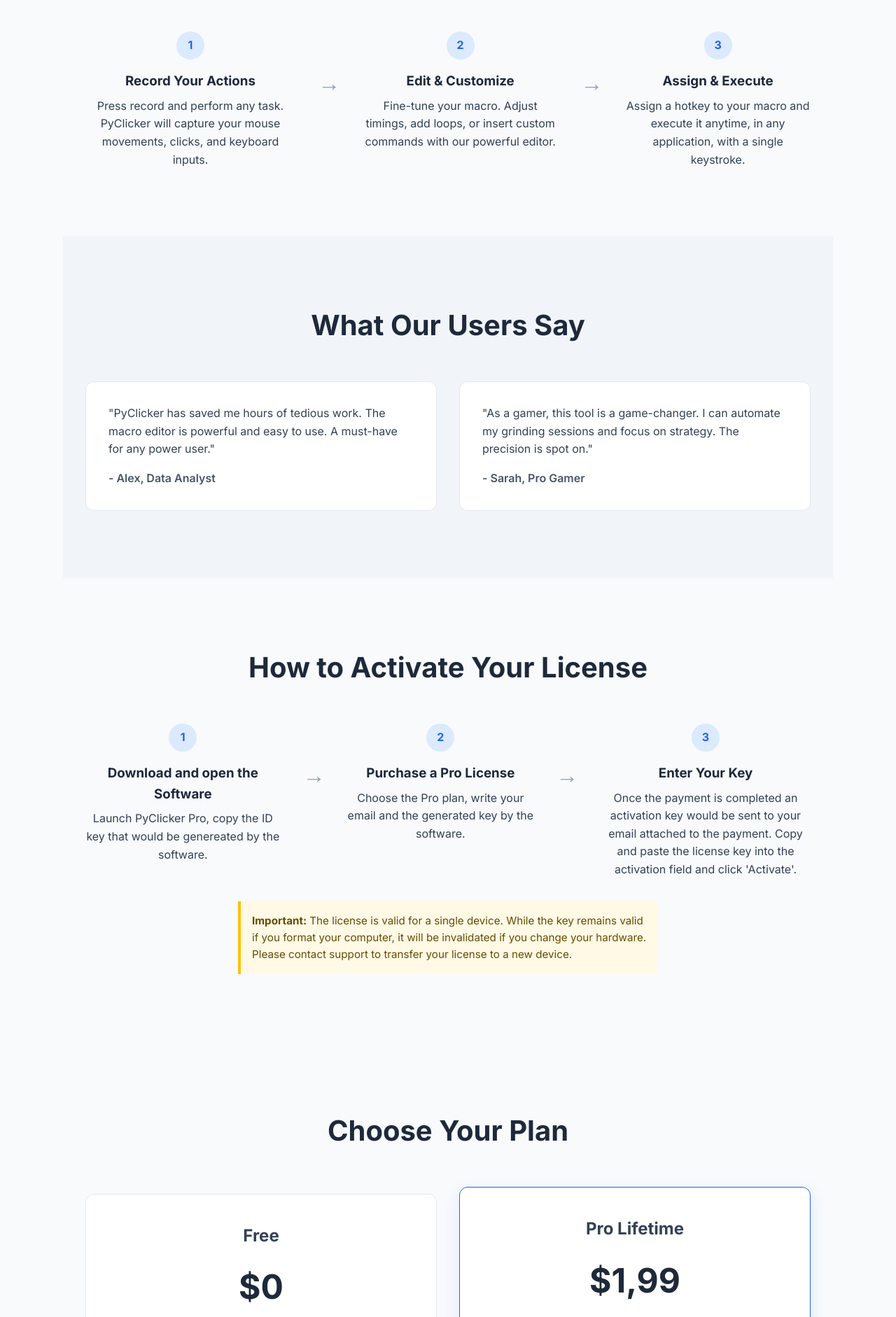
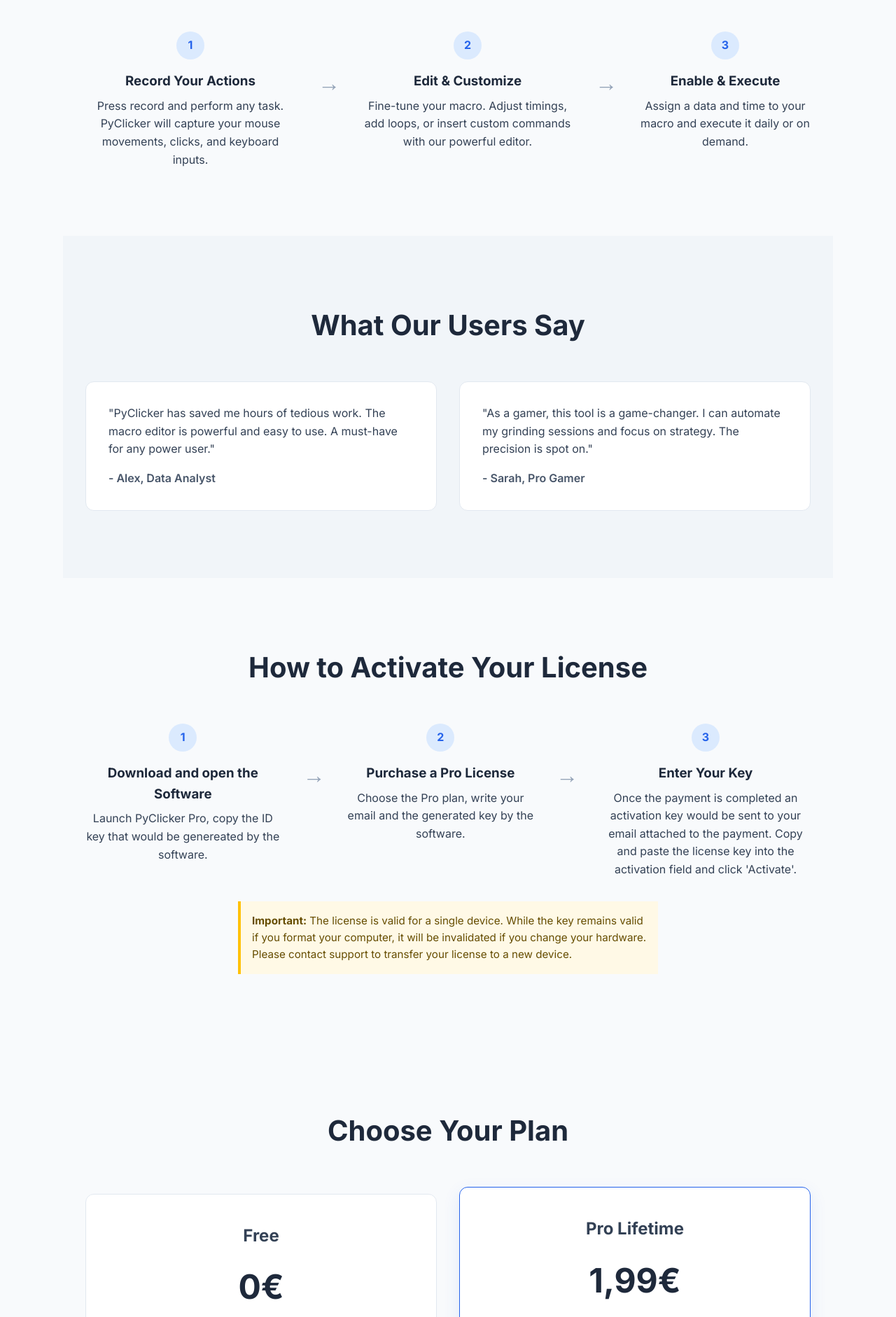
Before and after one commit to CoreSecFrame/PyClicker, a plain HTML site: page index.html in a window 1280 px wide. Shown: the part 1539-3421 px from the top of the page at 70% size. Drawn offline with Linux system fonts and the light colour scheme.

Commit message:
Update index.html

```diff
--- a/index.html
+++ b/index.html
@@ -14,7 +14,7 @@
 
 <body>
   <nav class="navbar">
-    <div class="logo">PyClicker</div>
+    <div class="logo" onclick="window.location.href = '#'" onmouseover="this.style.cursor = 'pointer'">PyClicker</div>
     <ul class="nav-links">
       <li><a href="#features">Features</a></li>
       <li><a href="#how-it-works">How It Works</a></li>
@@ -99,8 +99,8 @@
       <div class="step-arrow">→</div>
       <div class="step">
         <div class="step-number">3</div>
-        <h3>Assign & Execute</h3>
-        <p>Assign a hotkey to your macro and execute it anytime, in any application, with a single keystroke.</p>
+        <h3>Enable & Execute</h3>
+        <p>Assign a data and time to your macro and execute it daily or on demand.</p>
       </div>
     </div>
   </section>
@@ -155,7 +155,7 @@
     <div class="pricing-grid">
       <div class="pricing-card">
         <h3>Free</h3>
-        <div class="price">$0</div>
+        <div class="price">0€</div>
         <ul>
           <li>✓ Multiplatform python version</li>
           <li>✓ Basic Macro Recording</li>
@@ -172,7 +172,7 @@
 
       <div class="pricing-card recommended">
         <h3>Pro Lifetime</h3>
-        <div class="price">$1,99</div>
+        <div class="price">1,99€</div>
         <ul>
           <li>✓ Windows C# version</li>
           <li>✓ Basic Macro Recording</li>
@@ -218,7 +218,7 @@
 
   <section id="contact" class="contact">
     <h2>Contact Us</h2>
-    <p>Have questions or feedback? Reach out to us. We'd love to hear from you!</p>
+    <p>Have questions or feedback? Reach out to us.</p>
     <a href="https://mail.google.com/mail/?view=cm&to=pyclickermanager.material438@slmails.com" target="_blank"
       class="btn btn-primary">Email Us</a>
   </section>
```
